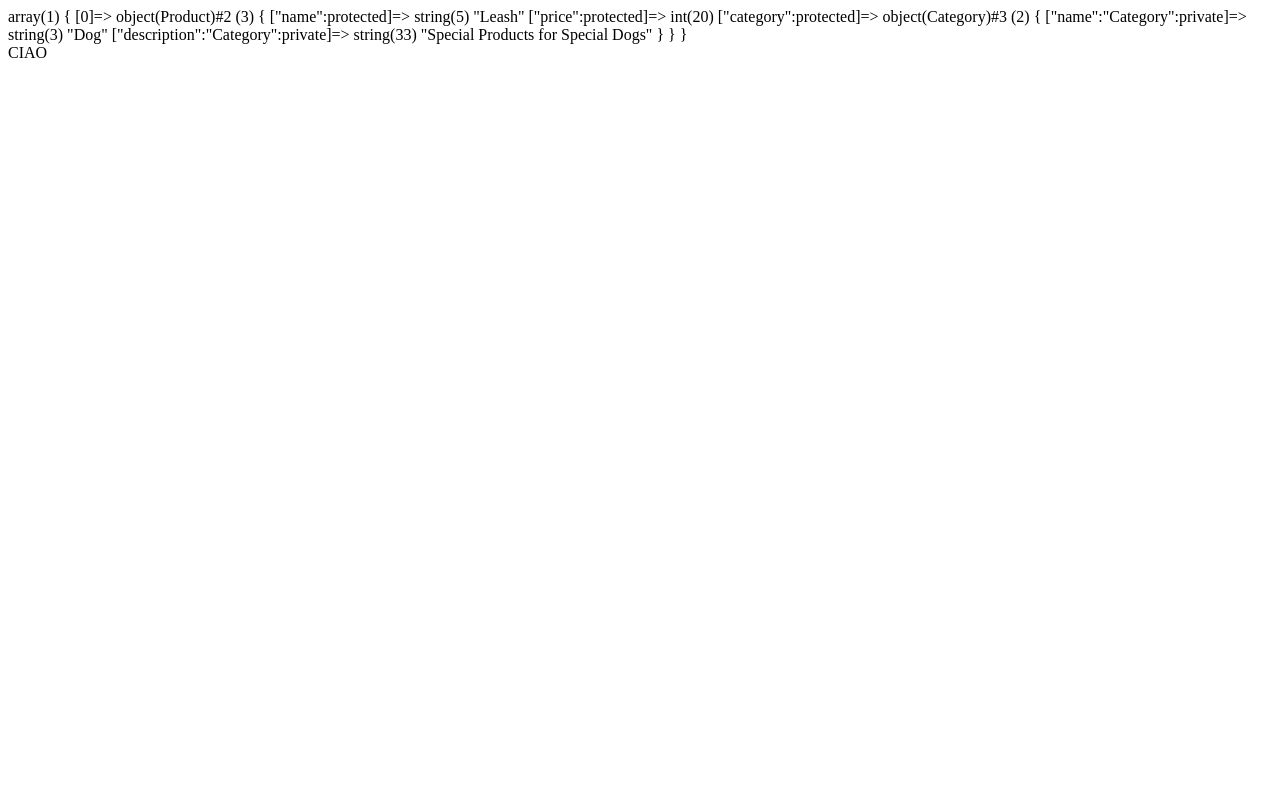
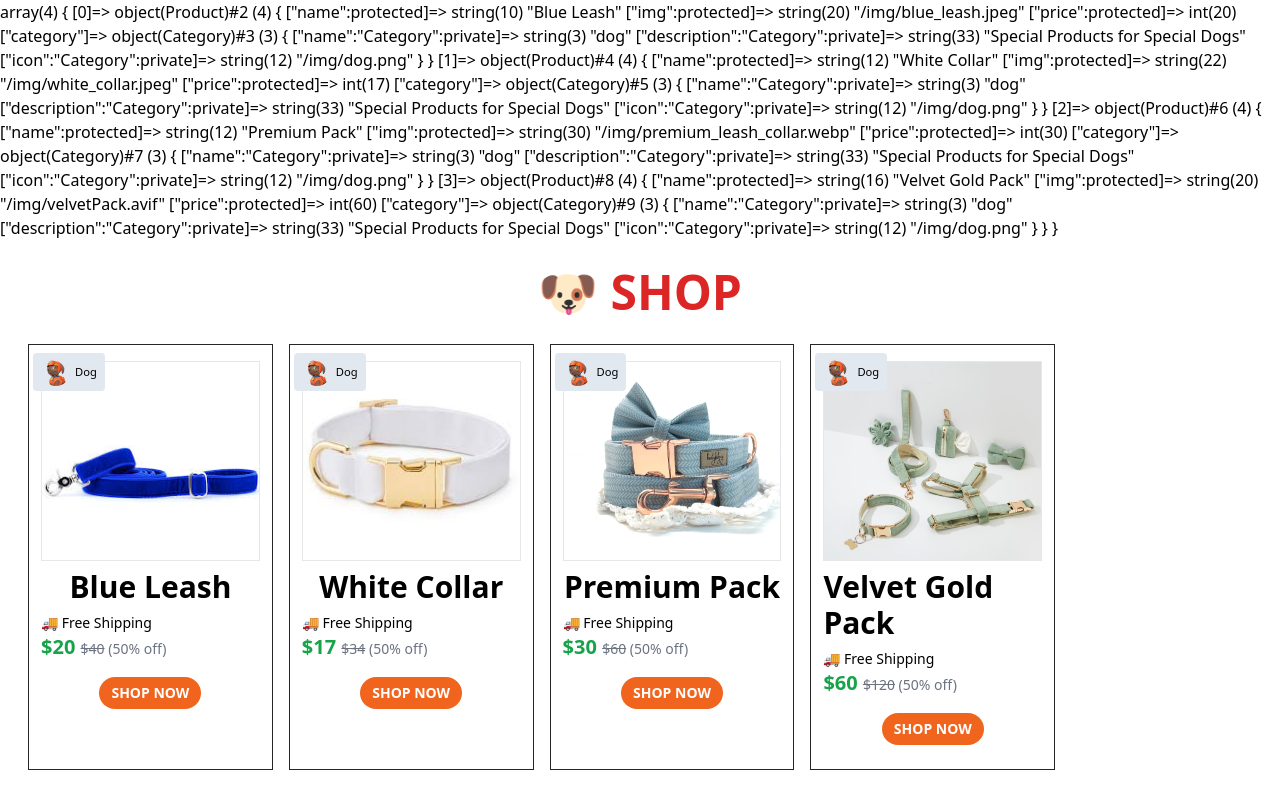
Before and after one commit to soniabergamini/php-oop-2, a PHP site: page / in a window 1280 px wide. Run offline with PHP 8.4, Linux system fonts and the light colour scheme; some libraries are stand-ins or nearby versions.

Commit message:
style(main): add product card

```diff
--- a/db.php
+++ b/db.php
@@ -5,7 +5,10 @@ require __DIR__ . '/models/category.php';
 
 // DATA
 $products = [
-    new Product('Leash', 20 , new Category('Dog', 'Special Products for Special Dogs')),
+    new Product('Blue Leash', 20, '/img/blue_leash.jpeg', new Category('dog', 'Special Products for Special Dogs', '/img/dog.png')),
+    new Product('White Collar', 17, '/img/white_collar.jpeg', new Category('dog', 'Special Products for Special Dogs', '/img/dog.png')),
+    new Product('Premium Pack', 30, '/img/premium_leash_collar.webp', new Category('dog', 'Special Products for Special Dogs', '/img/dog.png')),
+    new Product('Velvet Gold Pack', 60, '/img/velvetPack.avif', new Category('dog', 'Special Products for Special Dogs', '/img/dog.png')),
 ];
 
 var_dump($products)
--- a/index.php
+++ b/index.php
@@ -10,14 +10,74 @@ require_once __DIR__ . '/models/category.php';
 
 <!DOCTYPE html>
 <html lang="en">
+
 <head>
     <meta charset="UTF-8">
     <meta name="viewport" content="width=device-width, initial-scale=1.0">
     <title>E-Commerce</title>
+    <!-- Favicon -->
+    <link rel="shortcut icon" href="./img/favicon.ico" type="image/x-icon">
+    <!-- Tailwind -->
+    <script src="https://cdn.tailwindcss.com"></script>
 </head>
+
 <body>
+
+    <!-- Page title -->
+    <header class="py-7">
+        <h1 class="text-center font-bold text-5xl text-red-600">🐶 SHOP</h1>
+    </header>
+
+    <!-- Main Contents -->
     <main>
-        CIAO
+        <section class="flex gap-4 flex-wrap px-7">
+
+            <!-- Product Cards -->
+            <?php foreach ($products as $product) { ?>
+                <div class="border py-4 px-3 w-[calc(100%/5)] text-sm border-neutral-800 relative flex flex-col gap-2">
+
+                    <!-- Category Info -->
+                    <div class="absolute top-2 left-1 z-20 bg-slate-200 px-2 py-1 rounded">
+                        <div class="flex items-center gap-1">
+                            <figure>
+                                <img src=".<?= $product->category->getCategoryIcon() ?>" alt="<?= $product->category->getCategoryName() ?>-img" class="w-[30px] h-[30px] object-cover object-top rounded-full border">
+                            </figure>
+                            <figcaption>
+                                <small><?= ucfirst(strtolower($product->category->getCategoryName())) ?></small>
+                            </figcaption>
+                        </div>
+                    </div>
+
+                    <!-- Product Image -->
+                    <div>
+                        <img src=".<?= $product->getProductImg() ?>" alt="<?= str_replace(' ', '_', $product->getProductName()) ?>-img" class="w-full h-[200px] object-cover object-center border">
+                    </div>
+
+                    <!-- Product Name -->
+                    <div class="flex justify-center">
+                        <h3 class="font-bold text-3xl"><?= $product->getProductName() ?></h3>
+                    </div>
+
+                    <!-- Product Details -->
+                    <div>
+                        <p>🚚 Free Shipping</p>
+                        <span class="font-bold text-xl text-green-600">$<?= $product->getProductPrice() ?> </span>
+                        <del class="text-gray-500"> $<?= $product->getProductPrice() * 2 ?></del>
+                        <span class="text-gray-500"> (50% off)</span>
+                    </div>
+
+                    <!-- Button Shop & Price -->
+                    <div class="flex justify-center my-2">
+                        <button class="rounded-full hover:border-2 px-3 py-1.5 bg-[#F1641D] hover:bg-[#ef7b40] hover:border-[#F1641D] text-white font-bold">SHOP NOW</button>
+                    </div>
+
+                </div>
+            <?php } ?>
+
+        </section>
+
     </main>
+
 </body>
+
 </html>
--- a/models/category.php
+++ b/models/category.php
@@ -5,12 +5,14 @@ class Category {
     // PROPERTIES
     private string $name;
     private string $description;
+    private string $icon;
 
     // CONSTRUCTOR
-    public function __construct($name , $description)
+    public function __construct($name , $description, $icon)
     {
         $this->name = $name;
         $this->description = $description;
+        $this->icon = $icon;
     }
 
     // GETTER
@@ -24,6 +26,11 @@ class Category {
         return $this->description;
     }
 
+    public function getCategoryIcon()
+    {
+        return $this->icon;
+    }
+
     // SETTER
     public function setCategoryName($name)
     {
@@ -35,5 +42,10 @@ class Category {
         $this->description = $description;
     }
 
+    public function setCategoryIcon($icon)
+    {
+        $this->icon = $icon;
+    }
+
 }
 ?>
--- a/models/product.php
+++ b/models/product.php
@@ -5,14 +5,16 @@ class Product {
 
     // PROPERTIES
     protected string $name;
+    protected string $img;
     protected int $price;
-    protected object $category;
+    public object $category;
 
     // CONSTRUCTOR
-    public function __construct($name, $price, Category $category)
+    public function __construct($name, $price, $img, Category $category)
     {
         $this->name = $name;
         $this->price = $price;
+        $this->img = $img;
         $this->category = $category;
 
         foreach ($this->category as $category) {
@@ -34,6 +36,11 @@ class Product {
         return $this->price;
     }
 
+    public function getProductImg()
+    {
+        return $this->img;
+    }
+
     // SETTER
     public function setProductName($name)
     {
@@ -45,6 +52,11 @@ class Product {
         $this->price = $price;
     }
 
+    public function setProductImg($img)
+    {
+        $this->img = $img;
+    }
+
 }
 
 ?>
```
Also changed, not shown: models/food.php (added, +39 -0 lines), img/blue_leash.jpeg (added), img/cat.png (added), img/dog.png (added), img/favicon.ico (added), img/premium_leash_collar.webp (added), img/velvetPack.avif (added), img/white_collar.jpeg (added), 2 other files.
